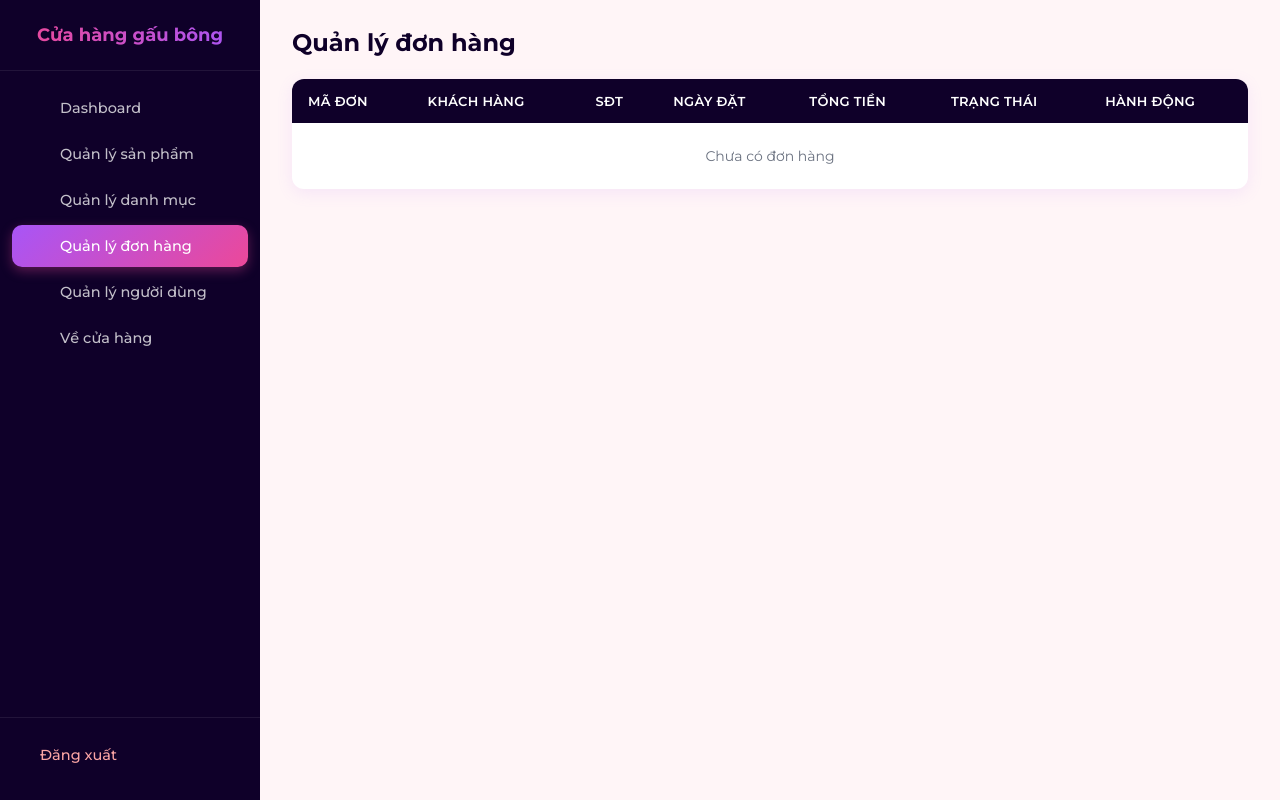
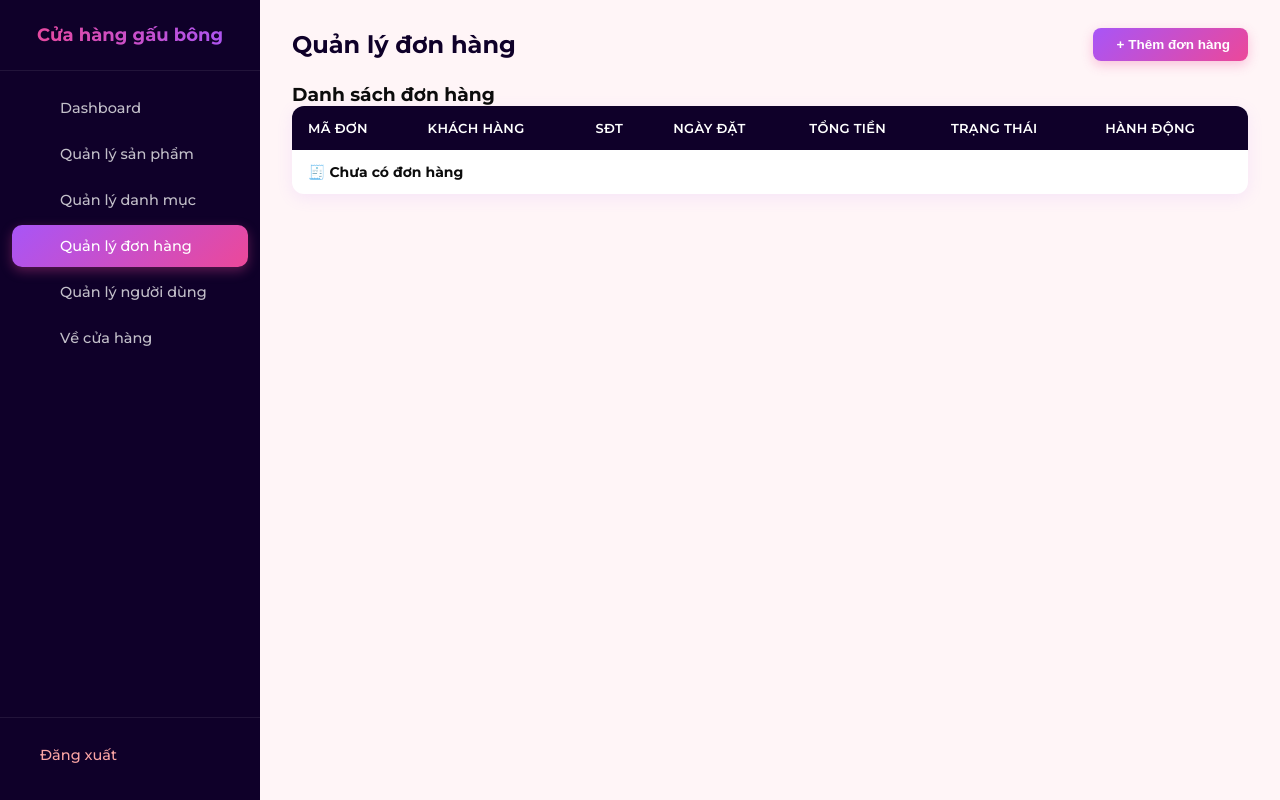
Before and after one commit to Tied13/laptrinhweb, a PHP site: page /admin/orders.php in a window 1280 px wide. Run offline with PHP 8.4, Linux system fonts and the light colour scheme; a user stored in the database is signed in.

Commit message:
Update orders.php (FE2)

```diff
--- a/admin/orders.php
+++ b/admin/orders.php
@@ -2,6 +2,7 @@
 if (session_status() === PHP_SESSION_NONE) {
     session_start();
 }
+
 if (!isset($_SESSION['role']) || (int)$_SESSION['role'] !== 1) {
     header('Location: ../login.php');
     exit();
@@ -19,17 +20,30 @@ $statusMap = [
 ?>
 <!DOCTYPE html>
 <html lang="vi">
+
 <head>
     <meta charset="UTF-8">
     <meta name="viewport" content="width=device-width, initial-scale=1.0">
+
     <title>Quản lý đơn hàng</title>
+
     <link rel="stylesheet" href="../assets/css/admin.css">
 </head>
+
 <body>
+
 <?php include '../includes/navbar_admin.php'; ?>
+
 <div class="admin-content">
     <div class="admin-page-header">
         <h2>Quản lý đơn hàng</h2>
+        <button type="button" class="btn btn-primary">
+            <i class="bi bi-plus-lg"></i>
+            + Thêm đơn hàng
+        </button>
+    </div>
+    <div class="admin-section-title">
+        <h3>Danh sách đơn hàng</h3>
     </div>
     <table class="admin-table">
         <thead>
@@ -47,43 +61,114 @@ $statusMap = [
         <?php if (!empty($orders)): ?>
             <?php foreach ($orders as $o):
                 $currentStatus = (int)$o['status'];
-                    $badge = $statusMap[$currentStatus] ?? ['label' => 'Không rõ', 'class' => 'badge-default'];
+                $badge = $statusMap[$currentStatus]
+                    ?? [
+                        'label' => 'Không rõ',
+                        'class' => 'badge-default'
+                    ];
             ?>
                 <tr>
-                    <td>#<?php echo (int)$o['id']; ?></td>
-                    <td><?php echo htmlspecialchars($o['customer_name']); ?></td>
-                    <td><?php echo htmlspecialchars($o['customer_phone']); ?></td>
-                    <td><?php echo htmlspecialchars(date('d/m/Y H:i', strtotime($o['created_at']))); ?></td>
-                    <td><?php echo number_format($o['total_price'], 0, ',', '.'); ?>đ</td>
                     <td>
-                        <span class="badge <?php echo $badge['class']; ?>" id="badge-<?php echo (int)$o['id']; ?>">
+                        #<?php echo (int)$o['id']; ?>
+                    </td>
+                    <td>
+                        <?php echo htmlspecialchars($o['customer_name']); ?>
+                    </td>
+                    <td>
+                        <?php echo htmlspecialchars($o['customer_phone']); ?>
+                    </td>
+                    <td>
+                        <?php
+                        echo htmlspecialchars(
+                            date(
+                                'd/m/Y H:i',
+                                strtotime($o['created_at'])
+                            )
+                        );
+                        ?>
+                    </td>
+                    <td>
+                        <?php
+                        echo number_format(
+                            $o['total_price'],
+                            0,
+                            ',',
+                            '.'
+                        );
+                        ?>đ
+                    </td>
+
+                    <td>
+                        <span
+                            class="badge <?php echo $badge['class']; ?>"
+                            id="badge-<?php echo (int)$o['id']; ?>"
+                        >
                             <?php echo $badge['label']; ?>
                         </span>
-                        <form action="?controller=order&action=updateStatus" method="POST" class="status-form">
-                            <input type="hidden" name="id" value="<?php echo (int)$o['id']; ?>">
-                            <select name="status" class="status-select" data-badge-target="badge-<?php echo (int)$o['id']; ?>" onchange="this.form.requestSubmit()">
+                        <form
+                            action="?controller=order&action=updateStatus"
+                            method="POST"
+                            class="status-form"
+                        >
+                            <input
+                                type="hidden"
+                                name="id"
+                                value="<?php echo (int)$o['id']; ?>"
+                            >
+                            <select
+                                name="status"
+                                class="status-select"
+                                data-badge-target="badge-<?php echo (int)$o['id']; ?>"
+                                onchange="this.form.requestSubmit()"
+                            >
                                 <?php foreach ($statusMap as $val => $info): ?>
-                                    <option value="<?php echo $val; ?>" <?php echo $currentStatus === $val ? 'selected' : ''; ?>>
+                                    <option
+                                        value="<?php echo $val; ?>"
+                                        <?php echo $currentStatus === $val ? 'selected' : ''; ?>
+                                    >
                                         <?php echo $info['label']; ?>
                                     </option>
                                 <?php endforeach; ?>
                             </select>
                         </form>
                     </td>
+
                     <td class="admin-actions">
-                        <a href="?controller=order&action=detail&id=<?php echo (int)$o['id']; ?>" class="btn btn-edit">Xem</a>
-                        <a href="?controller=order&action=delete&id=<?php echo (int)$o['id']; ?>" class="btn btn-delete" data-confirm="Bạn có chắc muốn xóa đơn hàng #<?php echo (int)$o['id']; ?> không?">Xóa</a>
+                        <a
+                            href="?controller=order&action=detail&id=<?php echo (int)$o['id']; ?>"
+                            class="btn btn-edit"
+                        >
+                            <i class="bi bi-eye"></i>
+                            Xem
+                        </a>
+                        <a
+                            href="?controller=order&action=delete&id=<?php echo (int)$o['id']; ?>"
+                            class="btn btn-delete"
+                            data-confirm="Bạn có chắc muốn xóa đơn hàng #<?php echo (int)$o['id']; ?> không?"
+                        >
+                            <i class="bi bi-trash"></i>
+                            Xóa
+                        </a>
                     </td>
                 </tr>
             <?php endforeach; ?>
+
         <?php else: ?>
             <tr>
-                    <td colspan="7" class="empty-message">Chưa có đơn hàng</td>
+                <td colspan="7">
+                    <div class="empty-category">
+                        <i class="bi bi-receipt"></i>
+                        <strong>🧾 Chưa có đơn hàng</strong>
+                    </div>
+                </td>
             </tr>
         <?php endif; ?>
         </tbody>
+
     </table>
 </div>
+
 <script src="../assets/js/admin.js"></script>
+
 </body>
 </html>
```
Lines whose indentation alone changed are shown as unchanged.
